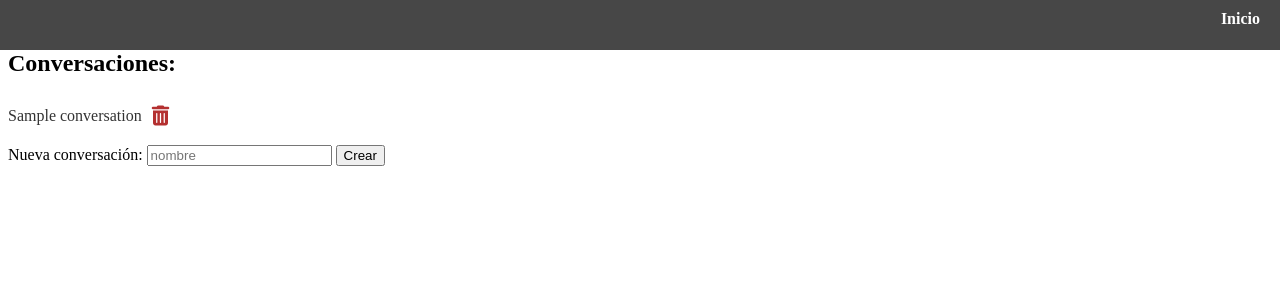
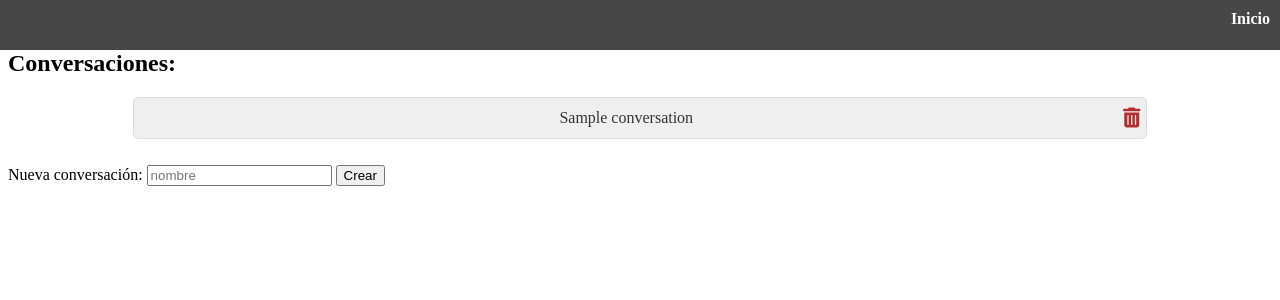
Before and after one commit to LdMe/PyTA, a Flask app: template templates/index.html in a window 1280 px wide. Shown: the top 300 px of the page. Run offline with Flask 3, Linux system fonts and the light colour scheme; the template is opened without the code that fills it: most values are stand-ins (such as "Sample title", 1, 10 or a date in 2020); some libraries are stand-ins or nearby versions.

Commit message:
save link removed

```diff
--- a/chatbot.py
+++ b/chatbot.py
@@ -85,7 +85,9 @@ class Chat:
     def add_message(self,role,message):
         if not message or message == "":
             return
-        if message == self.get_last_message()["content"] and role == self.get_last_role():
+        last_message = self.get_last_message()
+
+        if len(last_message)>0 and message == self.get_last_message()["content"] and role == self.get_last_role():
             return
         self.chat.append({
             "role": role,
--- a/static/css/style.css
+++ b/static/css/style.css
@@ -45,7 +45,6 @@
 }
 .chat-link {
     display: block;
-    margin: 10px 0;
 }
 pre {
     border-radius: 15px ;
@@ -76,14 +75,12 @@ pre {
   }
 
  #nav li {
-    margin: 0 10px; /* márgenes a la izquierda y derecha para separar los elementos */
+    margin: 10px 10px; /* márgenes a la izquierda y derecha para separar los elementos */
   }
 
 #nav  a,#nav span {
     color: white; /* color del texto de los links */
     text-decoration: none; /* elimina la subraya del texto de los links */
-    padding: 10px; /* espacio interno de los links */
-
     font-weight: bold; /* establece el peso de la fuente en negrita */
   }
 #nav a {
@@ -96,26 +93,39 @@ pre {
   }
 
   #lista-links {
-    list-style: none; /* elimina las viñetas de la lista */
-    margin: 0; /* elimina los márgenes predeterminados de la lista */
-    padding: 0; /* elimina los espacios predeterminados dentro y fuera de la lista */
-  }
+    display: flex;
+    flex-direction: column;
+    align-items: center;
+    padding: 0;
+}
 
-  #lista-links li {
-    display: flex; /* convierte los elementos en línea */
-    align-items: center; /* centra verticalmente los elementos */
-    margin-bottom: 10px; /* espacio inferior para separar los elementos */
-  }
+#lista-links li {
+    display: flex;
+    justify-content: center;
+    align-items: center;
+    list-style: none;
+    margin-bottom: 10px;
+    width: 80%;
+    padding: 10px ,0;
+    background-color: #efefef;
+    border: 1px solid #ddd;
+    border-radius: 5px;
+}
+#lista-links li a:first-of-type {
+    width: 100%;
+    text-align: center;
+    margin-left : 0;
+}
+#lista-links li:hover {
+    background-color: #ddd;
+}
 
-  #lista-links li a {
-    color: #333; /* color del texto de los links */
-    text-decoration: none; /* elimina la subraya del texto de los links */
-    padding-right: 10px; /* espacio interno a la derecha para separar los elementos */
-  }
-  #lista-links li a:hover {
-    color: #255cd2; /* color del texto de los links al pasar por encima */
-    background-color: #DCF8C6;
-  }
+#lista-links li a {
+    text-decoration: none;
+    color: #333;
+    margin-right: 5px;
+    padding: 10px 0;
+}
 
   .btn-borrar {
     background-color: transparent; /* color transparente del fondo del botón */
--- a/static/js/chat.js
+++ b/static/js/chat.js
@@ -330,16 +330,12 @@ function createNavbarLinks(){
 
     homeLink.innerHTML = '<a href="/">Inicio</a>';
 
-    saveLink.innerHTML = '<a href="#" id="save">Guardar</a>';
-    saveLink.addEventListener('click', () => saveChat());
-
     downloadLink.innerHTML = '<a href="#" id="download">Descargar</a>';
     downloadLink.addEventListener('click', () => downloadChat());
 
     navbarList.innerHTML = '';
     navbarList.appendChild(homeLink);
     navbarList.appendChild(wordCountLink);
-    navbarList.appendChild(saveLink);
     navbarList.appendChild(downloadLink);
 
 }
```
